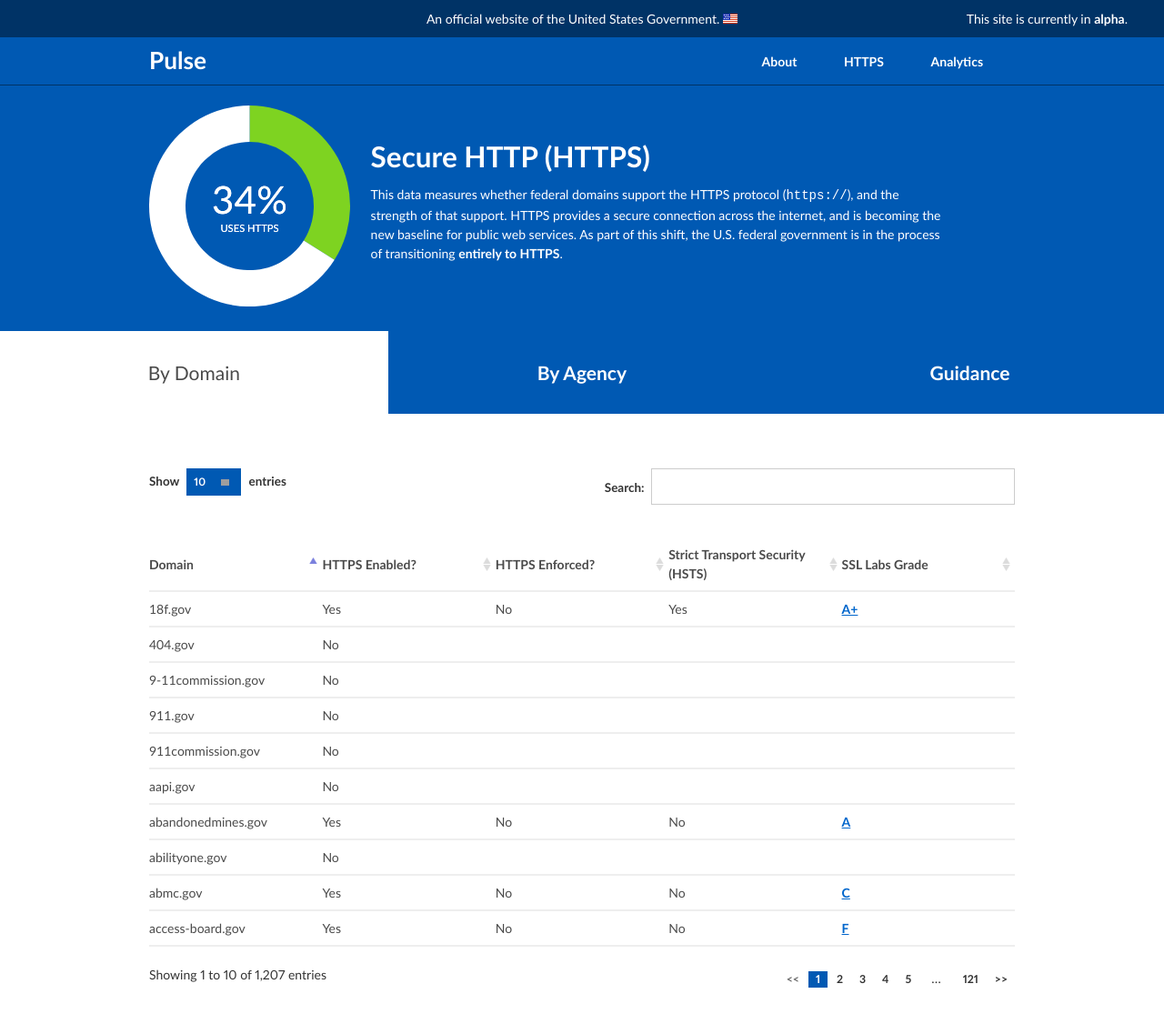
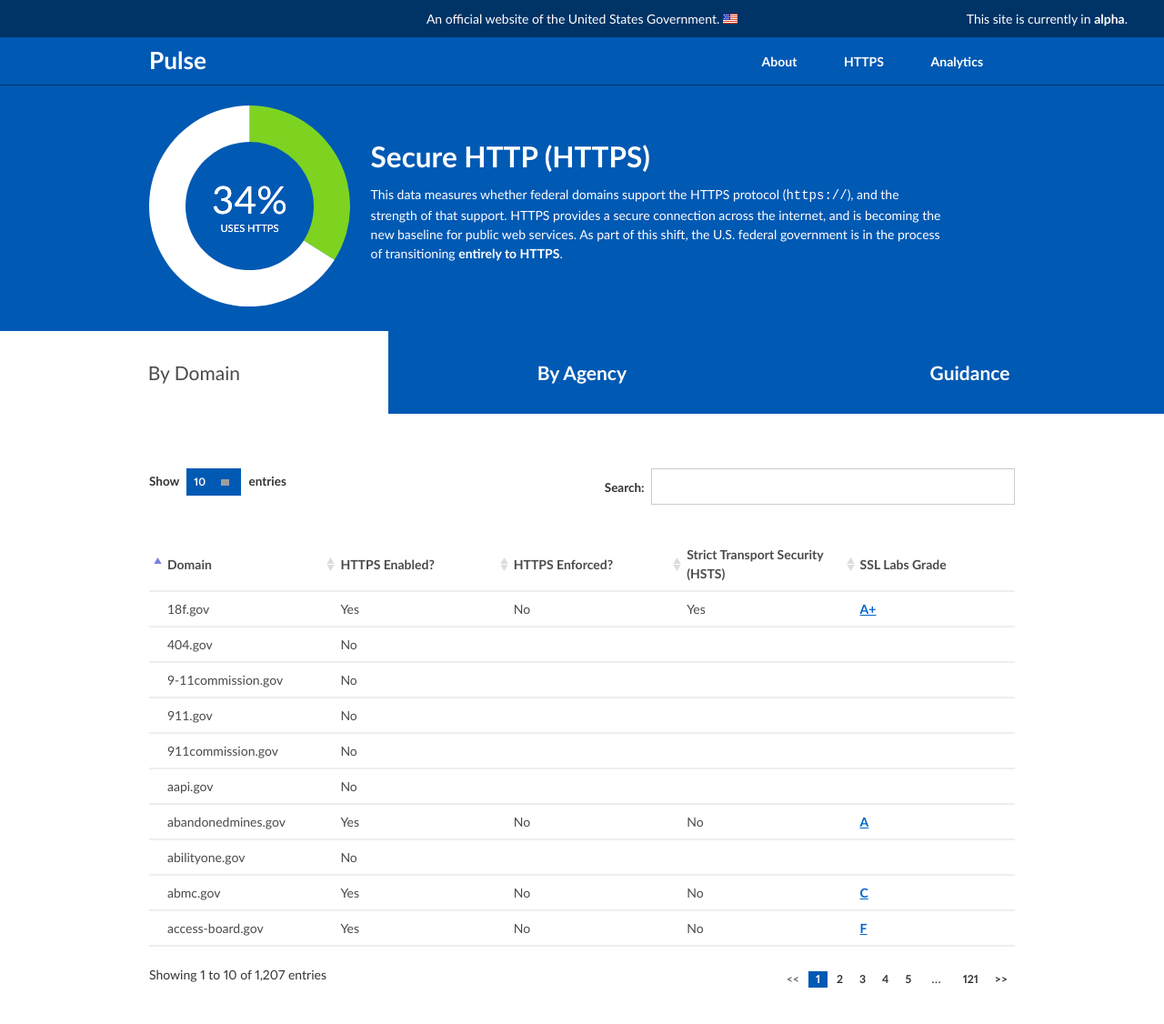
Before and after one commit to 18F/pulse, a Jekyll site: the page built from pages/https/domains.html, in a window 1280 px wide. Shown: the whole page at 91% size. Built offline with Jekyll 4.4.1, drawn with Linux system fonts in a browser that asks for light colours; Markdown is read by kramdown in place of the engine named in the settings; grey boxes are pictures that could not be loaded.

Commit message:
move sort arrows from right to left

```diff
--- a/assets/css/main.css
+++ b/assets/css/main.css
@@ -439,7 +439,9 @@
       text-decoration: underline; }
     .dataTables_wrapper table.dataTable th, .dataTables_wrapper table.dataTable td {
       border-bottom: 2px solid #EEE !important;
-      padding: 8px 0 !important; }
+      padding: 8px 0 8px 20px !important; }
+    .dataTables_wrapper table.dataTable thead .sorting, .dataTables_wrapper table.dataTable thead .sorting_asc, .dataTables_wrapper table.dataTable thead .sorting_desc, .dataTables_wrapper table.dataTable thead .sorting_asc_disabled, .dataTables_wrapper table.dataTable thead .sorting_desc_disabled {
+      background-position: center left; }
     .dataTables_wrapper table.dataTable.no-footer {
       border: none; }
     .dataTables_wrapper table.dataTable.agency td {
```
Also changed, not shown: assets/scss/main.scss (+7 -1 lines), 1 other file.
